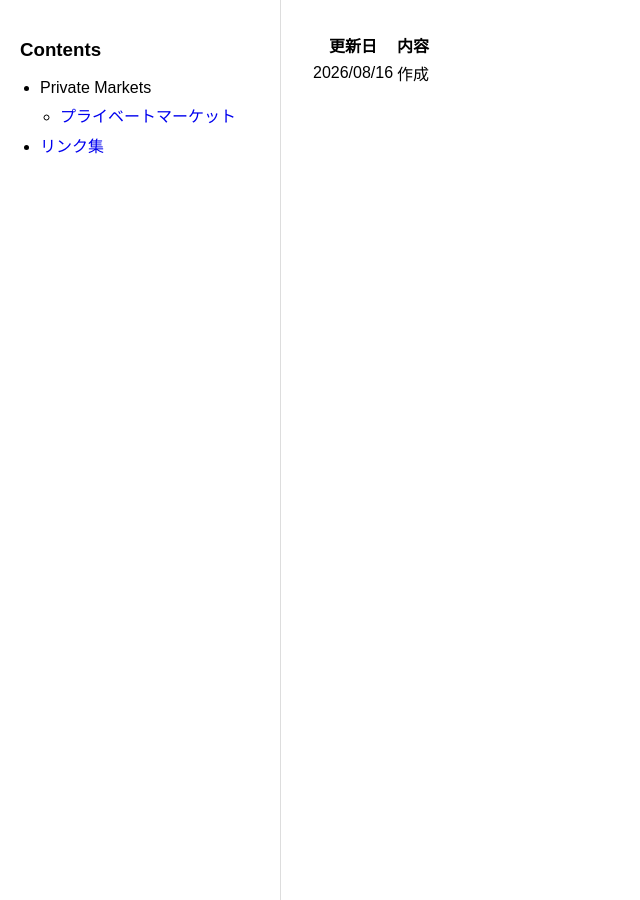
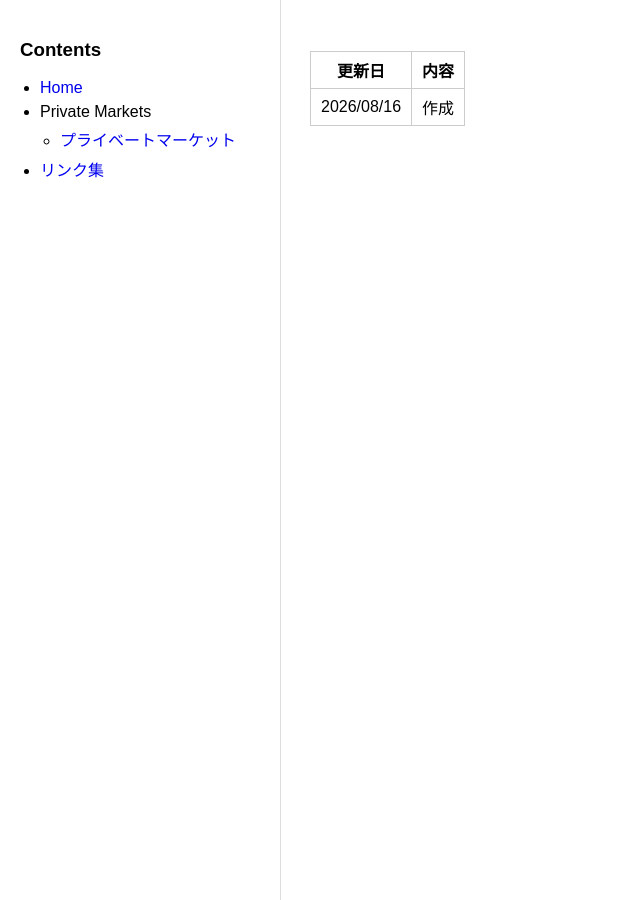
Before and after one commit to Naoki-Yamamoto-codes/finance, a Jekyll site: the page built from history.md, in a window 1280 px wide. Shown: the whole page, without its empty margins (0-640 px from the left). Built offline with Jekyll 4.4.1, drawn with Linux system fonts in a browser that asks for light colours; our own code applies the rules of GitHub Pages for plain Markdown files.

Commit message:
fix layout

```diff
--- a/_data/toc.yml
+++ b/_data/toc.yml
@@ -1,3 +1,6 @@
+- name: Home
+  href: /
+
 - name: Private Markets
   items:
     - name: プライベートマーケット
--- a/_layouts/default.html
+++ b/_layouts/default.html
@@ -43,6 +43,15 @@
     .sidebar a {
       text-decoration: none;
     }
+    .content table {
+        border-collapse: collapse;
+    }
+
+    .content th,
+    .content td {
+        border: 1px solid #ccc;
+        padding: 6px 10px;
+    }
   </style>
 </head>
 
@@ -54,6 +63,7 @@
     </aside>
 
     <main class="content">
+      <h1>{{ page.title }}</h1>
       {{ content }}
     </main>
 
```
Also changed, not shown: _contents/private_markets/private_markets.md (+5 -0 lines).
